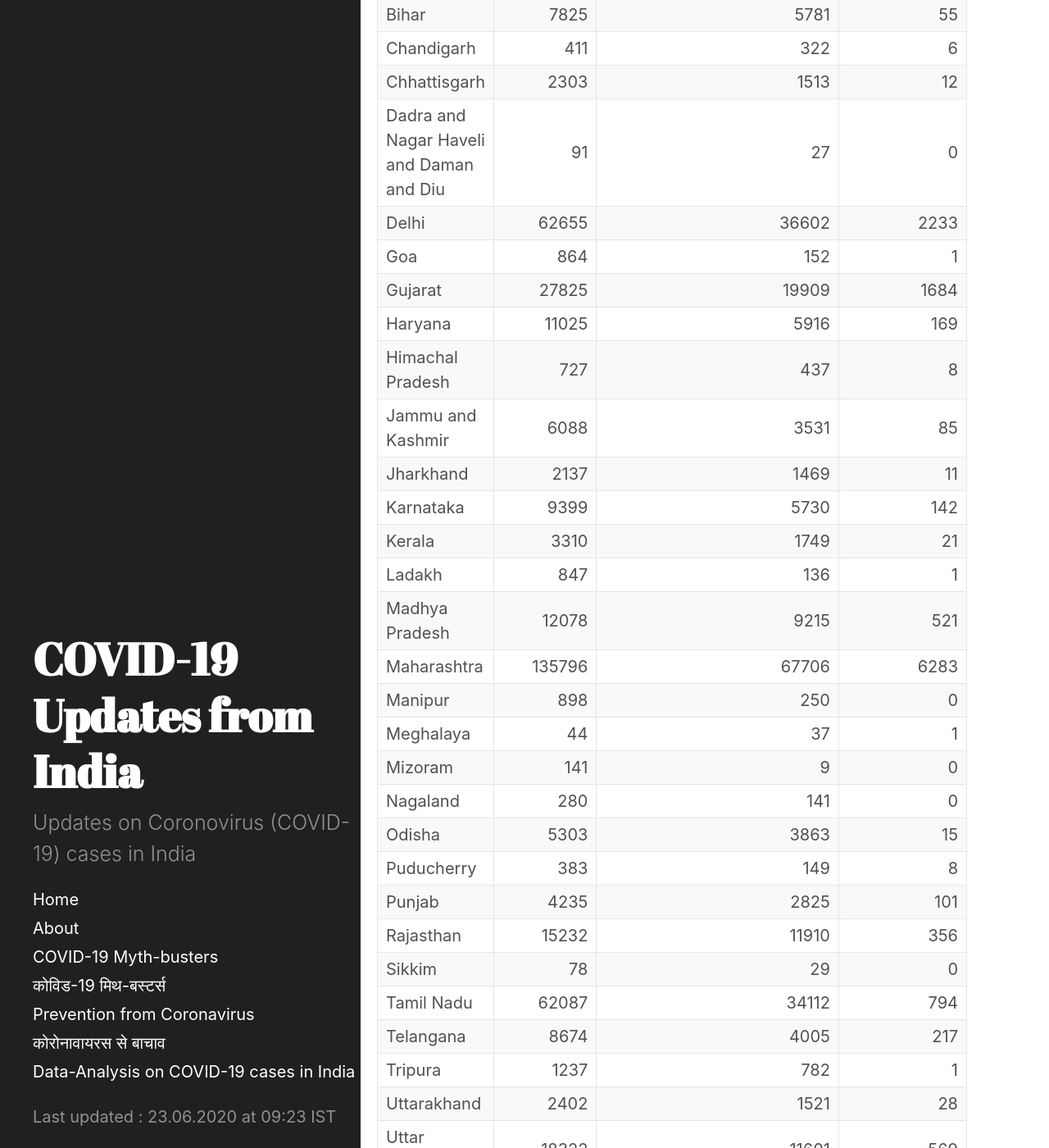
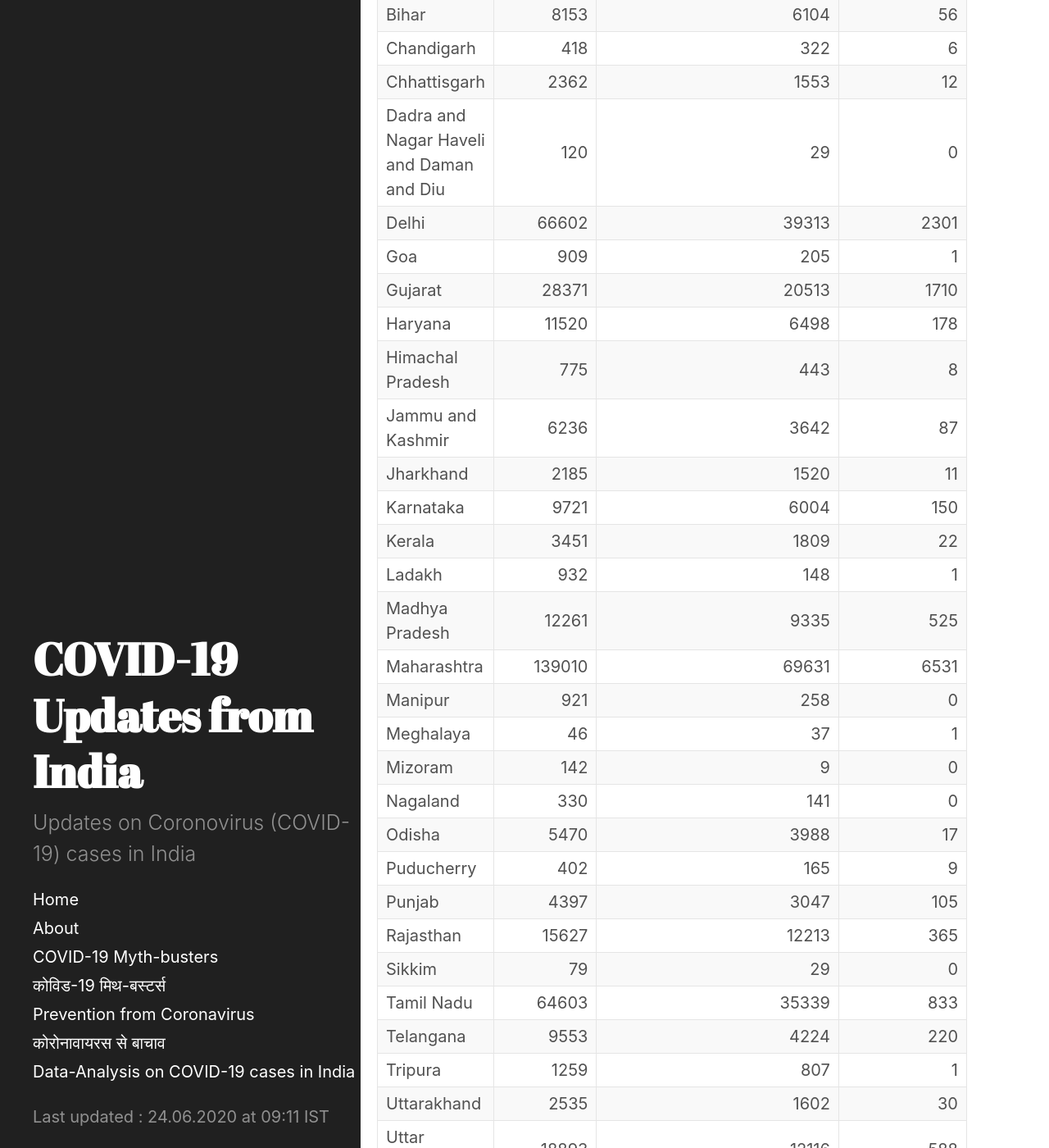
Before and after one commit to bhooraj/covid19updates-india, a Jekyll site: the page built from _posts/2020-06-24-home.md, in a window 1280 px wide and 1400 px high, scrolled down 990 px. Shown: the whole window at 82% size. Built offline with Jekyll 4.4.1, drawn with Linux system fonts in a browser that asks for light colours; some of the changed text lies outside the part shown.

Commit message:
24thJune Update

```diff
--- a/_data/last_updated.yml
+++ b/_data/last_updated.yml
@@ -1 +1 @@
-- updated_on : 23.06.2020 at 09:23 IST
+- updated_on : 24.06.2020 at 09:11 IST
--- /dev/null
+++ b/_includes/table-20200624-0911.md
@@ -0,0 +1,38 @@
+| Name of State / UT                       |   Total Confirmed cases |   Cured/Discharged/Migrated |   Deaths ( more than 70% cases due to comorbidities ) |
+|:-----------------------------------------|------------------------:|----------------------------:|------------------------------------------------------:|
+| Andaman and Nicobar Islands              |                      50 |                          40 |                                                     0 |
+| Andhra Pradesh                           |                   10002 |                        4599 |                                                   119 |
+| Arunachal Pradesh                        |                     148 |                          22 |                                                     0 |
+| Assam                                    |                    5831 |                        3762 |                                                     9 |
+| Bihar                                    |                    8153 |                        6104 |                                                    56 |
+| Chandigarh                               |                     418 |                         322 |                                                     6 |
+| Chhattisgarh                             |                    2362 |                        1553 |                                                    12 |
+| Dadra and Nagar Haveli and Daman and Diu |                     120 |                          29 |                                                     0 |
+| Delhi                                    |                   66602 |                       39313 |                                                  2301 |
+| Goa                                      |                     909 |                         205 |                                                     1 |
+| Gujarat                                  |                   28371 |                       20513 |                                                  1710 |
+| Haryana                                  |                   11520 |                        6498 |                                                   178 |
+| Himachal Pradesh                         |                     775 |                         443 |                                                     8 |
+| Jammu and Kashmir                        |                    6236 |                        3642 |                                                    87 |
+| Jharkhand                                |                    2185 |                        1520 |                                                    11 |
+| Karnataka                                |                    9721 |                        6004 |                                                   150 |
+| Kerala                                   |                    3451 |                        1809 |                                                    22 |
+| Ladakh                                   |                     932 |                         148 |                                                     1 |
+| Madhya Pradesh                           |                   12261 |                        9335 |                                                   525 |
+| Maharashtra                              |                  139010 |                       69631 |                                                  6531 |
+| Manipur                                  |                     921 |                         258 |                                                     0 |
+| Meghalaya                                |                      46 |                          37 |                                                     1 |
+| Mizoram                                  |                     142 |                           9 |                                                     0 |
+| Nagaland                                 |                     330 |                         141 |                                                     0 |
+| Odisha                                   |                    5470 |                        3988 |                                                    17 |
+| Puducherry                               |                     402 |                         165 |                                                     9 |
+| Punjab                                   |                    4397 |                        3047 |                                                   105 |
+| Rajasthan                                |                   15627 |                       12213 |                                                   365 |
+| Sikkim                                   |                      79 |                          29 |                                                     0 |
+| Tamil Nadu                               |                   64603 |                       35339 |                                                   833 |
+| Telangana                                |                    9553 |                        4224 |                                                   220 |
+| Tripura                                  |                    1259 |                         807 |                                                     1 |
+| Uttarakhand                              |                    2535 |                        1602 |                                                    30 |
+| Uttar Pradesh                            |                   18893 |                       12116 |                                                   588 |
+| West Bengal                              |                   14728 |                        9218 |                                                   580 |
+| Cases being reassigned to states         |                    8141 |                           0 |                                                     0 |
--- a/_posts/2020-06-23-home.md
+++ b/_posts/2020-06-24-home.md
@@ -4,7 +4,7 @@ title: COVID-19 Updates from India
 last_update: true
 ---
 
-#### COVID-19 Cases in India (as on  23 June 2020, 08:00 IST)
+#### COVID-19 Cases in India (as on  24	June 2020, 08:00 IST)
 <div class="alert alert-primary" role="alert">
 <p id = "totalcases" style="font-size: 1.2rem; font-weight: bold;"></p>
 <p id = "totalrecovered" style="font-size: 1.2rem; font-weight: bold;"></p>
@@ -22,7 +22,7 @@ Active Cases = Total cases - (Total Recovered/Discharged/Migrated + Total Deaths
 
 <div class="datatable-begin"></div>
 
-{% include table-20200623-0923.md %}
+{% include table-20200624-0911.md %}
 
 <div class="datatable-end"></div>
 <br>
```
Also changed, not shown: _includes/charts-20200624-0912.html (added, +193 -0 lines), _posts/2020-06-14-Updates.md (renamed from _posts/2020-06-13-Updates.md, +3 -0 lines), _posts/2020-06-24-Latest-updates.md (renamed from _posts/2020-06-23-Latest-updates.md, +4 -4 lines), stats-and-charts.md (+2 -2 lines).
